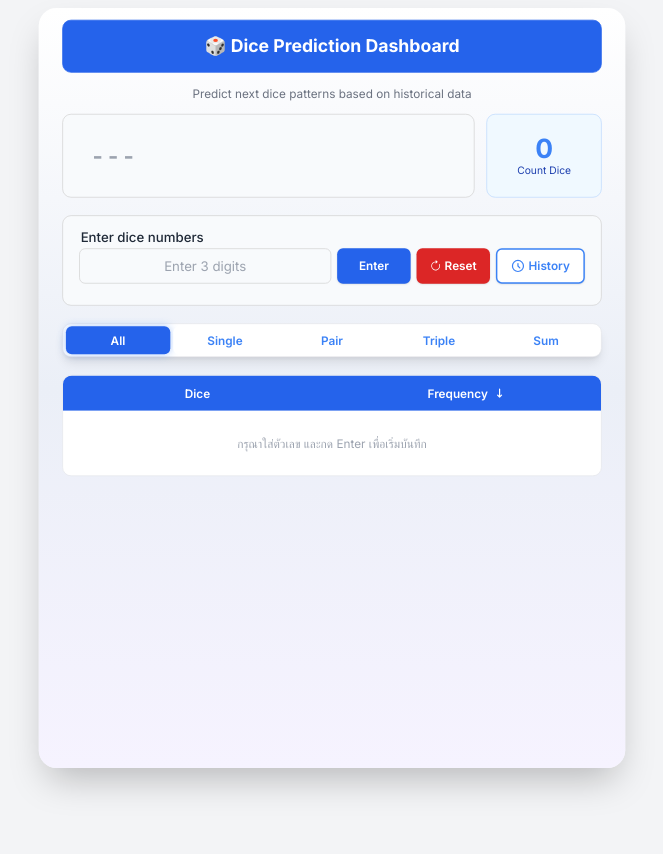
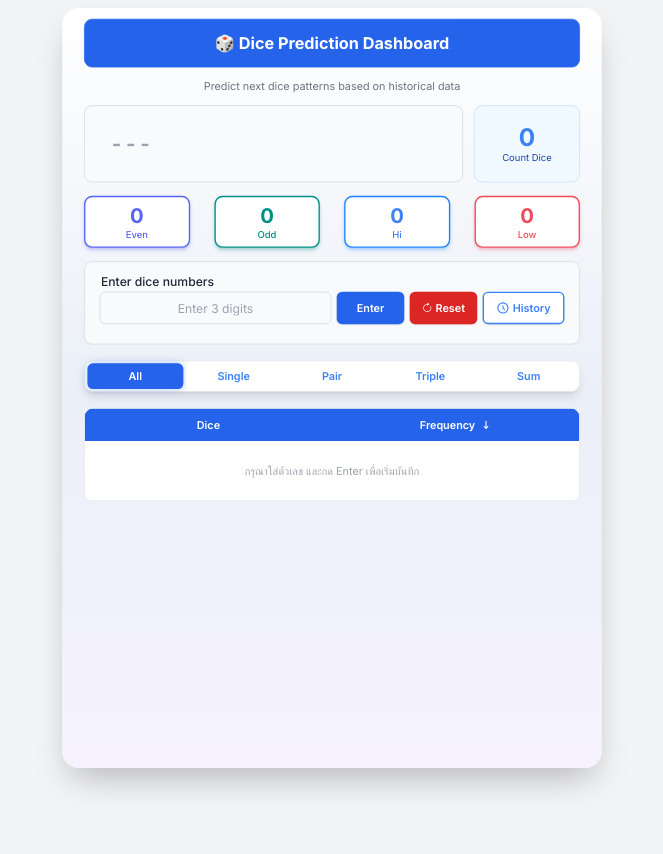
Before and after one commit to Nuttanon-Kingkaewrungrote/project, a React (Vite) app: page / in a window 1280 px wide. Shown: the top 854 px of the page, without its empty margins (308-971 px from the left). Built offline with nearby package versions, Linux system fonts and the light colour scheme.

Commit message:
Even odd hi lo

```diff
--- a/src/components/HiLoStatistics.jsx
+++ b/src/components/HiLoStatistics.jsx
@@ -5,6 +5,7 @@ import FilterButton from './FilterButton';
 import StatsTable from './StatsTable';
 import HistoryStrip from './HistoryStrip';
 import ResetConfirmModal from './ResetConfirmModal';
+import StatsCards from './Statscards';
 
 const HiLoStatistics = () => {
   // Load history from localStorage on mount
@@ -28,10 +29,10 @@ const HiLoStatistics = () => {
   const [showHistory, setShowHistory] = useState(false);
   const [showResetModal, setShowResetModal] = useState(false);
 
-  // คำนวณ scale ครั้งเดียวตอน mount - ไม่ตอบสนอง resize
+  // คำนวณ scale ครั้งเดียวตอน mount - ปรับความสูงเป็น 1125px (เพิ่มจาก 1034px)
   const [scale] = useState(() => {
     const widthScale = (window.innerWidth - 40) / 798;
-    const heightScale = (window.innerHeight - 40) / 1034;
+    const heightScale = (window.innerHeight - 40) / 1125; // เพิ่มความสูงรองรับ StatsCards
     return Math.min(widthScale, heightScale, 1);
   });
 
@@ -308,12 +309,12 @@ const HiLoStatistics = () => {
 
   return (
     <div className="min-h-screen bg-gray-100 flex items-start justify-center overflow-x-hidden">
-      {/* Gradient Border Wrapper */}
+      {/* Gradient Border Wrapper - ปรับความสูงเป็น 1125px */}
       <div
         className="rounded-3xl p-4 shadow-2xl my-2"
         style={{
           width: '798px',
-          minHeight: '1034px',
+          minHeight: '1125px', // เพิ่มจาก 1034px
           background: 'linear-gradient(to bottom, #FFFFFF, #EBEFF7, #F6F3FF)',
           transform: `scale(${scale})`,
           transformOrigin: 'top center',
@@ -338,6 +339,9 @@ const HiLoStatistics = () => {
             lastRoll={lastRoll}
             historyLength={history.length}
           />
+
+          {/* Stats Cards - Even/Odd/Hi/Low */}
+          <StatsCards history={history} />
 
           {/* Input Section - Responsive */}
           <DiceInput
--- a/src/components/LastRollDisplay.jsx
+++ b/src/components/LastRollDisplay.jsx
@@ -3,7 +3,7 @@ import DiceFace from './DiceFace';
 
 const LastRollDisplay = ({ lastRoll, historyLength }) => {
   return (
-    <div className="flex items-center gap-4 mb-6">
+    <div className="flex items-center gap-4 mb-5">
       {/* Dice + Result */}
       <div
         className="flex items-center justify-between bg-slate-50 border border-neutral-300 px-10 py-5 rounded-xl"
--- /dev/null
+++ b/src/components/Statscards.jsx
@@ -0,0 +1,111 @@
+import React from 'react';
+
+const StatsCards = ({ history }) => {
+  // คำนวณสถิติจาก history
+  const calculateStats = () => {
+    let even = 0;
+    let odd = 0;
+    let hi = 0;
+    let low = 0;
+
+    history.forEach(roll => {
+      const sum = roll.reduce((a, b) => a + b, 0);
+
+      // นับ Even/Odd
+      if (sum % 2 === 0) {
+        even++;
+      } else {
+        odd++;
+      }
+
+      // นับ Hi/Low
+      if (sum >= 11) {
+        hi++;
+      } else {
+        low++;
+      }
+    });
+
+    return { even, odd, hi, low };
+  };
+
+  const stats = calculateStats();
+
+  return (
+    <div className="flex gap-9 mb-5" style={{ width: '734px' }}>
+      {/* Even Card */}
+      <div
+        className="bg-white rounded-xl flex flex-col items-center justify-center"
+        style={{
+          width: '156.5px',
+          height: '77px',
+          border: '2px solid #5865F2',
+          boxShadow: '0 4px 6px -1px rgba(88, 101, 242, 0.3), 0 2px 4px -1px rgba(88, 101, 242, 0.2)'
+        }}
+      >
+        <div className="text-3xl font-bold" style={{ color: '#5865F2' }}>
+          {stats.even}
+        </div>
+        <div className="text-sm font-medium" style={{ color: '#5865F2' }}>
+          Even
+        </div>
+      </div>
+
+      {/* Odd Card */}
+      <div
+        className="bg-white rounded-xl flex flex-col items-center justify-center"
+        style={{
+          width: '156.5px',
+          height: '77px',
+          border: '2px solid #008F87',
+          boxShadow: '0 4px 6px -1px rgba(0, 143, 135, 0.3), 0 2px 4px -1px rgba(0, 143, 135, 0.2)'
+        }}
+      >
+        <div className="text-3xl font-bold" style={{ color: '#008F87' }}>
+          {stats.odd}
+        </div>
+        <div className="text-sm font-medium" style={{ color: '#008F87' }}>
+          Odd
+        </div>
+      </div>
+
+      {/* Hi Card */}
+      <div
+        className="bg-white rounded-xl flex flex-col items-center justify-center"
+        style={{
+          width: '156.5px',
+          height: '77px',
+          border: '2px solid #1F83FF',
+          boxShadow: '0 4px 6px -1px rgba(31, 131, 255, 0.3), 0 2px 4px -1px rgba(31, 131, 255, 0.2)'
+        }}
+      >
+        <div className="text-3xl font-bold" style={{ color: '#3B82F6' }}>
+          {stats.hi}
+        </div>
+        <div className="text-sm font-medium" style={{ color: '#3B82F6' }}>
+          Hi
+        </div>
+      </div>
+
+      {/* Low Card */}
+      <div
+        className="bg-white rounded-xl flex flex-col items-center justify-center"
+        style={{
+          width: '156.5px',
+          height: '77px',
+          border: '2px solid #EF4B58',
+          boxShadow: '0 4px 6px -1px rgba(239, 75, 88, 0.3), 0 2px 4px -1px rgba(239, 75, 88, 0.2)'
+        }}
+      >
+        <div className="text-3xl font-bold" style={{ color: '#EF4B58' }}>
+          {stats.low}
+        </div>
+        <div className="text-sm font-medium" style={{ color: '#EF4B58' }}>
+          Low
+        </div>
+      </div>
+    </div>
+  );
+};
+
+export default StatsCards;
```
